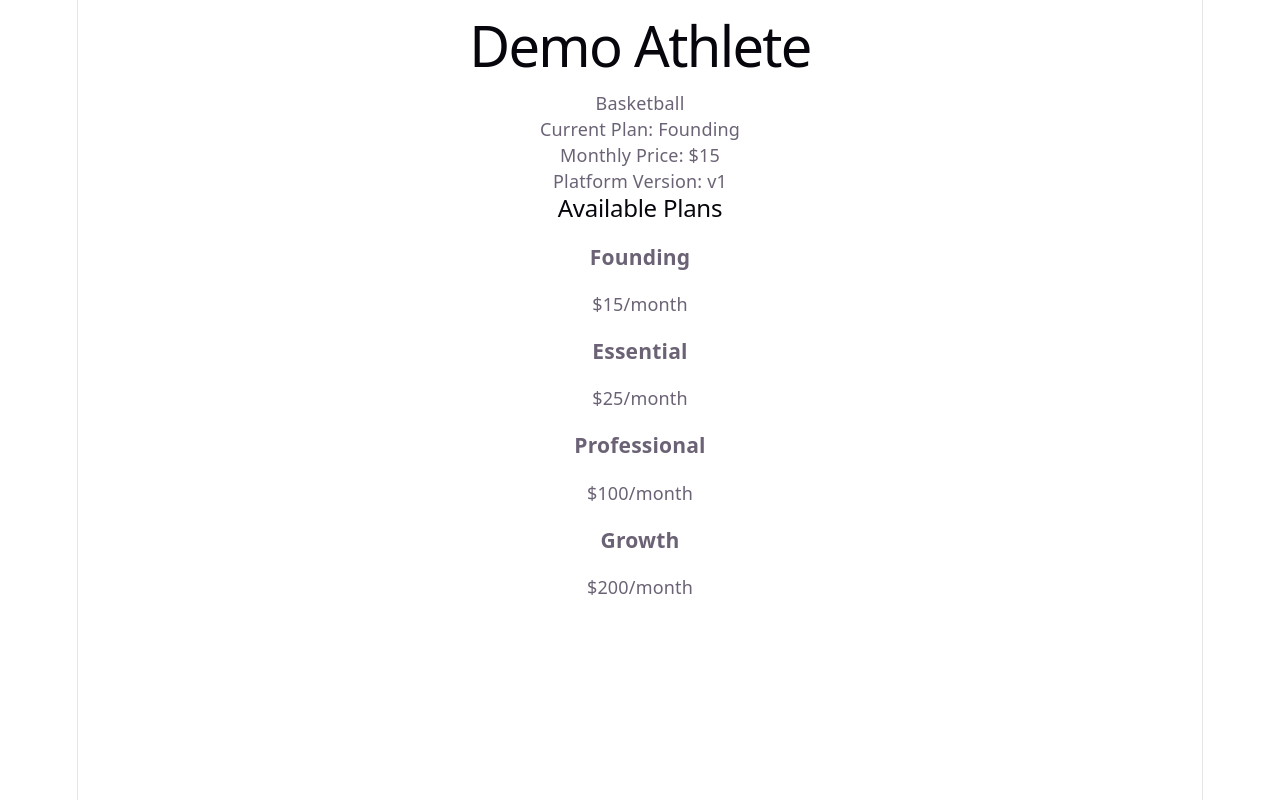
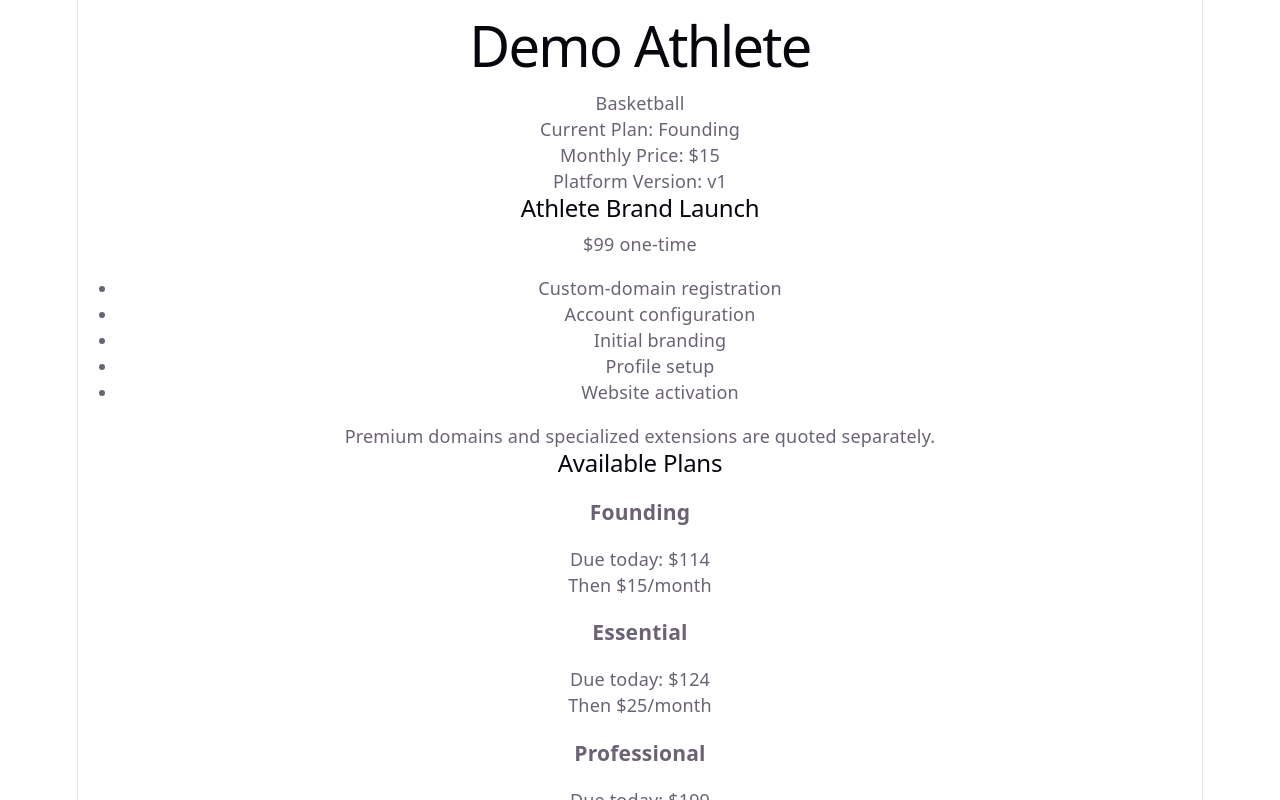
Before and after one commit to MichaelFahie/fahie-athlete-platform, a React (Vite) app: page / in a window 1280 px wide. Shown: the top 800 px of the page. Built offline with nearby package versions, Linux system fonts and the light colour scheme.

Commit message:
Display launch fee with subscription pricing

```diff
--- a/src/App.jsx
+++ b/src/App.jsx
@@ -1,5 +1,9 @@
 import "./App.css";
 import { getCustomerByHostname } from "./platform/customerRegistry";
+import {
+  getInitialCharge,
+  platformPricing,
+} from "./platform/pricingConfig";
 import { getTier, tierConfig } from "./platform/tierConfig";
 
 function App() {
@@ -18,6 +22,7 @@ function App() {
   const publicTiers = Object.entries(tierConfig).filter(
     ([, plan]) => plan.isPublic !== false,
   );
+  const launch = platformPricing.athleteBrandLaunch;
 
   return (
     <main>
@@ -28,12 +33,24 @@ function App() {
       <p>Platform Version: {customer.platform.templateVersion}</p>
 
       <section>
+        <h2>{launch.name}</h2>
+        <p>${launch.oneTimePrice} one-time</p>
+        <ul>
+          {launch.includes.map((item) => (
+            <li key={item}>{item}</li>
+          ))}
+        </ul>
+        <p>{launch.premiumDomainPolicy}</p>
+      </section>
+
+      <section>
         <h2>Available Plans</h2>
 
         {publicTiers.map(([tierId, plan]) => (
           <article key={tierId}>
             <h3>{plan.name}</h3>
-            <p>${plan.monthlyPrice}/month</p>
+            <p>Due today: ${getInitialCharge(plan.monthlyPrice)}</p>
+            <p>Then ${plan.monthlyPrice}/month</p>
           </article>
         ))}
       </section>
```
